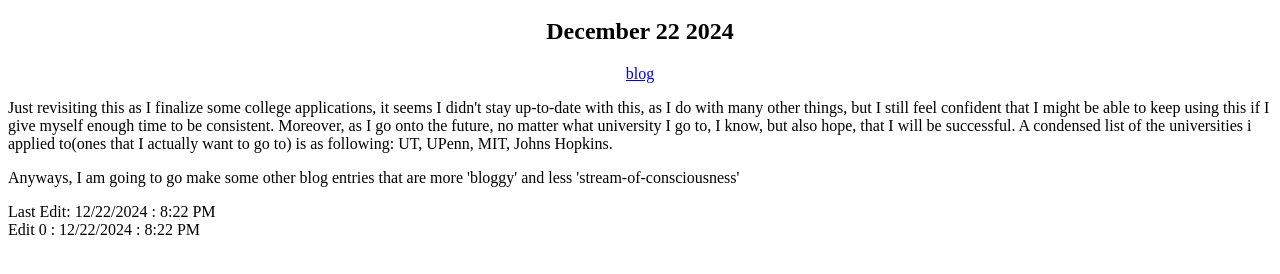
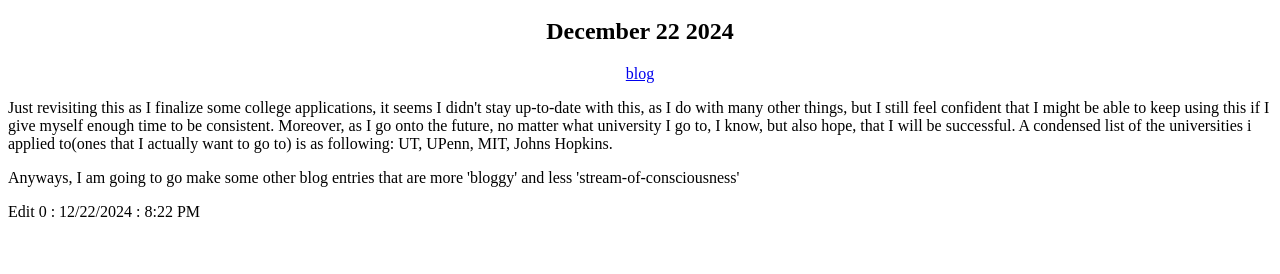
Before and after one commit to aidandmurphy/aidandmurphy.github.io, a plain HTML site: page blog-entries/soc/0001.html in a window 1280 px wide. Shown: the part 48-322 px from the top of the page. Drawn offline with Linux system fonts and the light colour scheme.

Commit message:
Update 0001.html

```diff
--- a/blog-entries/soc/0001.html
+++ b/blog-entries/soc/0001.html
@@ -12,6 +12,5 @@
 </div>
 
 <div>
-  <a>Last Edit: 12/22/2024 : 8:22 PM</a> <br>
   <a>Edit 0   : 12/22/2024 : 8:22 PM</a> <br>
 </div>
```
